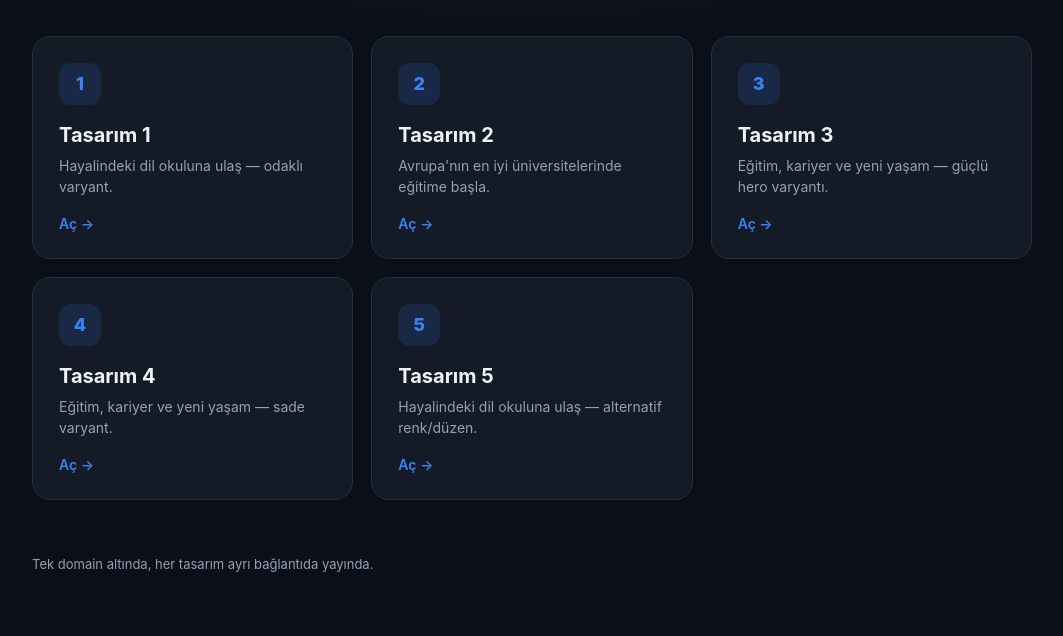
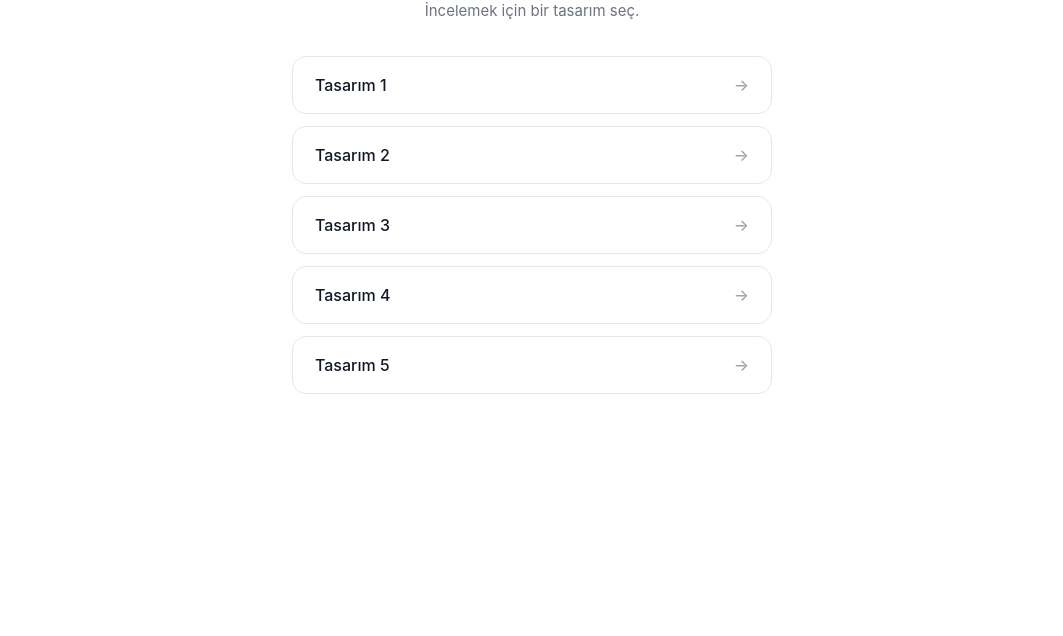
Before and after one commit to heudev/avrupagoc-landing-pages, a plain HTML site: page index.html in a window 1280 px wide. Shown: the part 222-858 px from the top of the page, without its empty margins (108-1171 px from the left). After the commit the page ends 800 px from the top, so only its background shows below. Drawn offline with Linux system fonts and the light colour scheme.

Commit message:
Ana sayfa: beyaz, sade ve minimal tasarım

```diff
--- a/index.html
+++ b/index.html
@@ -4,112 +4,47 @@
   <meta charset="UTF-8" />
   <meta name="viewport" content="width=device-width, initial-scale=1.0" />
   <meta name="robots" content="noindex" />
-  <title>Avrupa Göç · Tasarım Adayları</title>
+  <title>Tasarım Adayları</title>
   <style>
-    :root {
-      --bg: #0b0f17;
-      --card: #141a26;
-      --card-hover: #1b2433;
-      --line: #243044;
-      --text: #eef2f8;
-      --muted: #93a1b5;
-      --accent: #3b82f6;
-    }
     * { box-sizing: border-box; margin: 0; padding: 0; }
     body {
       font-family: -apple-system, BlinkMacSystemFont, "Segoe UI", Roboto, Helvetica, Arial, sans-serif;
-      background: radial-gradient(1200px 600px at 50% -10%, #16203a 0%, var(--bg) 60%);
-      color: var(--text);
+      background: #ffffff;
+      color: #111827;
       min-height: 100vh;
-      padding: 64px 24px;
+      display: flex;
+      align-items: center;
+      justify-content: center;
+      padding: 48px 24px;
     }
-    .wrap { max-width: 1000px; margin: 0 auto; }
-    .eyebrow {
-      color: var(--accent); font-weight: 700; letter-spacing: .18em;
-      text-transform: uppercase; font-size: 12px; margin-bottom: 14px;
+    .wrap { width: 100%; max-width: 480px; text-align: center; }
+    h1 { font-size: 26px; font-weight: 700; letter-spacing: -.01em; }
+    .sub { color: #6b7280; margin-top: 8px; font-size: 15px; }
+    .list { margin-top: 36px; display: flex; flex-direction: column; gap: 12px; }
+    .item {
+      display: flex; align-items: center; justify-content: space-between;
+      padding: 18px 22px;
+      border: 1px solid #e5e7eb; border-radius: 14px;
+      text-decoration: none; color: #111827;
+      font-size: 16px; font-weight: 500;
+      transition: border-color .15s ease, background .15s ease;
     }
-    h1 { font-size: clamp(30px, 5vw, 46px); font-weight: 800; line-height: 1.05; letter-spacing: -.02em; }
-    .sub { color: var(--muted); margin-top: 14px; font-size: 17px; max-width: 620px; line-height: 1.6; }
-    .grid {
-      margin-top: 48px; display: grid; gap: 18px;
-      grid-template-columns: repeat(auto-fill, minmax(280px, 1fr));
-    }
-    .card {
-      display: flex; flex-direction: column; justify-content: space-between;
-      background: var(--card); border: 1px solid var(--line); border-radius: 18px;
-      padding: 26px; text-decoration: none; color: inherit;
-      transition: transform .18s ease, background .18s ease, border-color .18s ease;
-      min-height: 190px;
-    }
-    .card:hover { transform: translateY(-4px); background: var(--card-hover); border-color: var(--accent); }
-    .num {
-      width: 42px; height: 42px; border-radius: 12px; background: rgba(59,130,246,.15);
-      color: var(--accent); font-weight: 800; font-size: 18px;
-      display: flex; align-items: center; justify-content: center; margin-bottom: 18px;
-    }
-    .card h2 { font-size: 20px; font-weight: 700; margin-bottom: 8px; }
-    .card p { color: var(--muted); font-size: 14px; line-height: 1.5; }
-    .open {
-      margin-top: 18px; color: var(--accent); font-weight: 600; font-size: 14px;
-      display: inline-flex; align-items: center; gap: 6px;
-    }
-    .footer { margin-top: 56px; color: var(--muted); font-size: 13px; }
+    .item:hover { border-color: #111827; background: #fafafa; }
+    .arrow { color: #9ca3af; }
+    .item:hover .arrow { color: #111827; }
   </style>
 </head>
 <body>
   <div class="wrap">
-    <div class="eyebrow">Avrupa Göç</div>
     <h1>Tasarım Adayları</h1>
-    <p class="sub">Aşağıdaki 5 tasarımdan birini seçebilirsin. Her birini açıp incele, beğendiğini söyle.</p>
-
-    <div class="grid">
-      <a class="card" href="/tasarim-1">
-        <div>
-          <div class="num">1</div>
-          <h2>Tasarım 1</h2>
-          <p>Hayalindeki dil okuluna ulaş — odaklı varyant.</p>
-        </div>
-        <span class="open">Aç →</span>
-      </a>
-
-      <a class="card" href="/tasarim-2">
-        <div>
-          <div class="num">2</div>
-          <h2>Tasarım 2</h2>
-          <p>Avrupa'nın en iyi üniversitelerinde eğitime başla.</p>
-        </div>
-        <span class="open">Aç →</span>
-      </a>
-
-      <a class="card" href="/tasarim-3">
-        <div>
-          <div class="num">3</div>
-          <h2>Tasarım 3</h2>
-          <p>Eğitim, kariyer ve yeni yaşam — güçlü hero varyantı.</p>
-        </div>
-        <span class="open">Aç →</span>
-      </a>
-
-      <a class="card" href="/tasarim-4">
-        <div>
-          <div class="num">4</div>
-          <h2>Tasarım 4</h2>
-          <p>Eğitim, kariyer ve yeni yaşam — sade varyant.</p>
-        </div>
-        <span class="open">Aç →</span>
-      </a>
-
-      <a class="card" href="/tasarim-5">
-        <div>
-          <div class="num">5</div>
-          <h2>Tasarım 5</h2>
-          <p>Hayalindeki dil okuluna ulaş — alternatif renk/düzen.</p>
-        </div>
-        <span class="open">Aç →</span>
-      </a>
+    <p class="sub">İncelemek için bir tasarım seç.</p>
+    <div class="list">
+      <a class="item" href="/tasarim-1"><span>Tasarım 1</span><span class="arrow">→</span></a>
+      <a class="item" href="/tasarim-2"><span>Tasarım 2</span><span class="arrow">→</span></a>
+      <a class="item" href="/tasarim-3"><span>Tasarım 3</span><span class="arrow">→</span></a>
+      <a class="item" href="/tasarim-4"><span>Tasarım 4</span><span class="arrow">→</span></a>
+      <a class="item" href="/tasarim-5"><span>Tasarım 5</span><span class="arrow">→</span></a>
     </div>
-
-    <p class="footer">Tek domain altında, her tasarım ayrı bağlantıda yayında.</p>
   </div>
 </body>
 </html>
```
